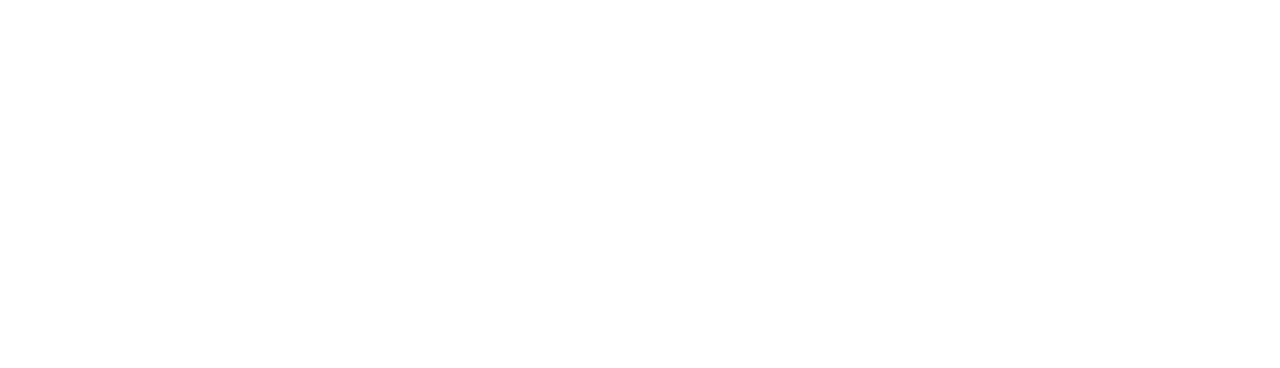
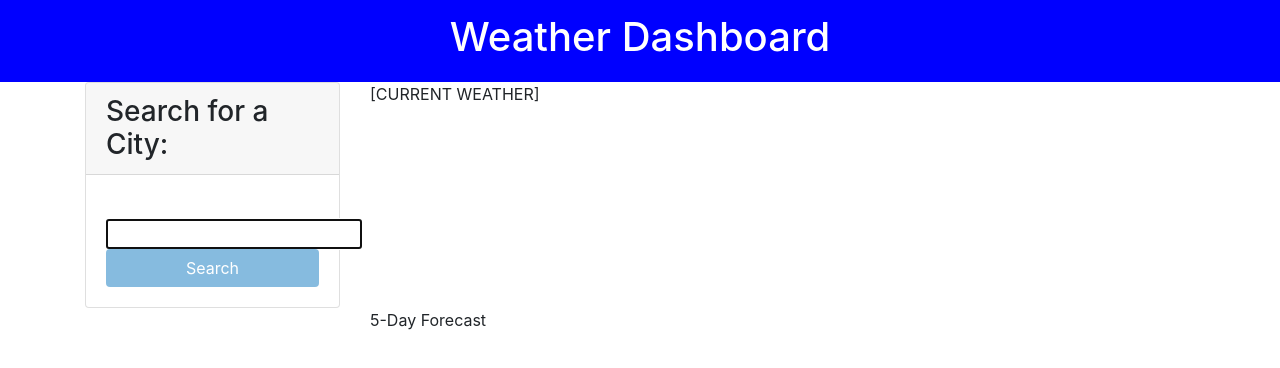
Before and after one commit to kvetsitty/weather-dashboard, a plain HTML site: page index.html in a window 1280 px wide. Drawn offline with nearby package versions, Linux system fonts and the light colour scheme.

Commit message:
completed html columns - updated css and js files

```diff
--- a/assets/css/style.css
+++ b/assets/css/style.css
@@ -0,0 +1,17 @@
+body {
+
+}
+
+.btn {
+    background-color: rgb(134, 187, 223);
+    color: white;
+    width: 100%;
+    padding: 6px 5px;
+}
+
+.hero {
+    background-color: blue;
+    color: white;
+    padding: 1%;
+    font-weight: bold;
+}
--- a/assets/js/script.js
+++ b/assets/js/script.js
@@ -0,0 +1,4 @@
+var searchFormEl = document.querySelector("#user-form");
+var cityNameInputEl = document.querySelector("#city-name");
+var currentWeatherContainerEl = document.querySelector("#current-weather");
+var fiveDaySearchTerm = document.querySelector("#five-day");
--- a/index.html
+++ b/index.html
@@ -2,6 +2,46 @@
 <html lang="en">
 
 <head>
+    <meta charset="UTF-8">
+    <meta name="viewport" content="width=device-width, initial-scale=1.0">
+    <meta http-equiv="X-UA-Compatible" content="ie=edge">
+    <link rel="stylesheet" href="https://maxcdn.bootstrapcdn.com/bootstrap/4.0.0/css/bootstrap.min.css">
+    <link href="api.openweathermap.org/data/2.5/weather?q={city name}&appid={API key}" rel="stylesheet">
     <link rel="stylesheet" href="./assets/css/style.css">
     <link rel="stylesheet" href="./assets/js/script.js">
+    <title>Weather Dashboard</title>
 </head>
+
+<body>
+    <!--title banner-->
+    <header class="hero">
+        <h1 class="text-center">Weather Dashboard</h1>
+    </header>
+
+    <main class="container">
+        <!--search form-->
+        <div class="row">
+        <div class="col-3">
+            <div class="card">
+              <h3 class="card-header">Search for a City:</h3>
+              <form id="user-form" class="card-body">
+                <label class="form-label" for="city-name"></label>
+                <input name="city-name" id="city-name" type="text" autofocus="true" class="form-input" />
+                <button type="submit" class="btn">Search</button>
+              </form>
+            </div>
+        </div>
+            <div class="col-9">
+                [CURRENT WEATHER]
+                <div id="current-weather"></div>
+            </div>
+        </div>
+
+        <div class="row justify-content-end">
+            <div class="col-9">
+                5-Day Forecast
+                <div id="five-day"></div>
+            </div>
+        </div>
+    </main>
+</body>
```
